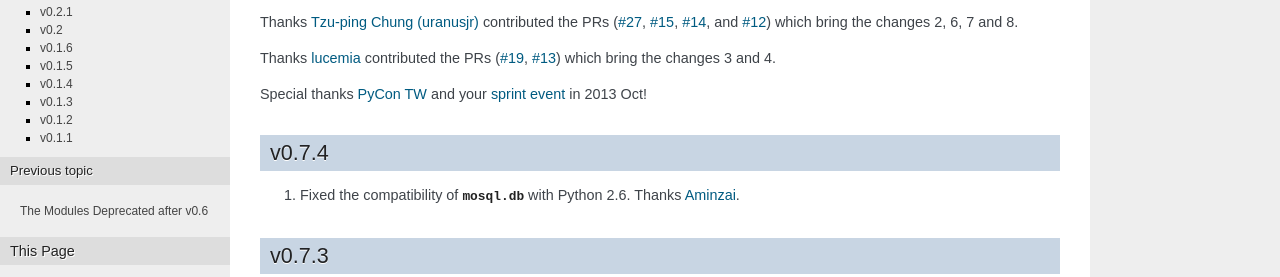
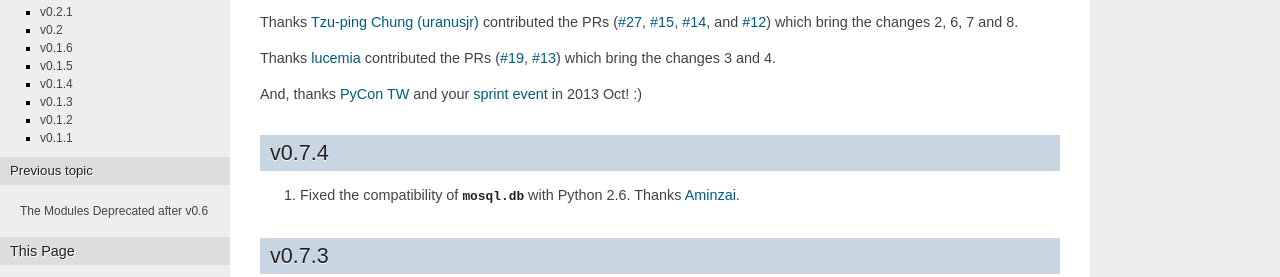
Before and after one commit to moskytw/mosql, a Sphinx documentation site: the page built from docs/changes.rst, in a window 1280 px wide and 900 px high. Shown: the part 357-634 px from the top of the window. Built offline with Sphinx 7.4.7, drawn with Linux system fonts in a browser that asks for light colours.

Commit message:
rewording

```diff
--- a/docs/changes.rst
+++ b/docs/changes.rst
@@ -24,8 +24,8 @@ Thanks `lucemia <https://github.com/lucemia>`_ contributed the PRs (`#19
 <https://github.com/moskytw/mosql/pull/19>`_, `#13
 <https://github.com/moskytw/mosql/pull/13>`_) which bring the changes 3 and 4.
 
-Special thanks `PyCon TW <http://pycon.tw>`_ and your `sprint event
-<https://kktix.com/events/9691cb>`_ in 2013 Oct!
+And, thanks `PyCon TW <http://pycon.tw>`_ and your `sprint event
+<https://kktix.com/events/9691cb>`_ in 2013 Oct! :)
 
 v0.7.4
 ------
```
